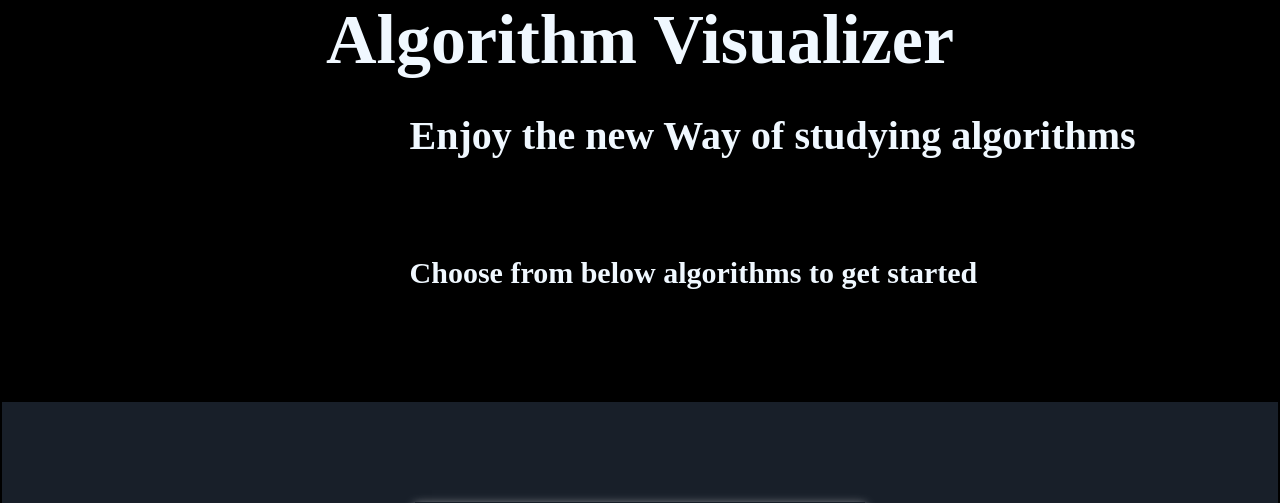
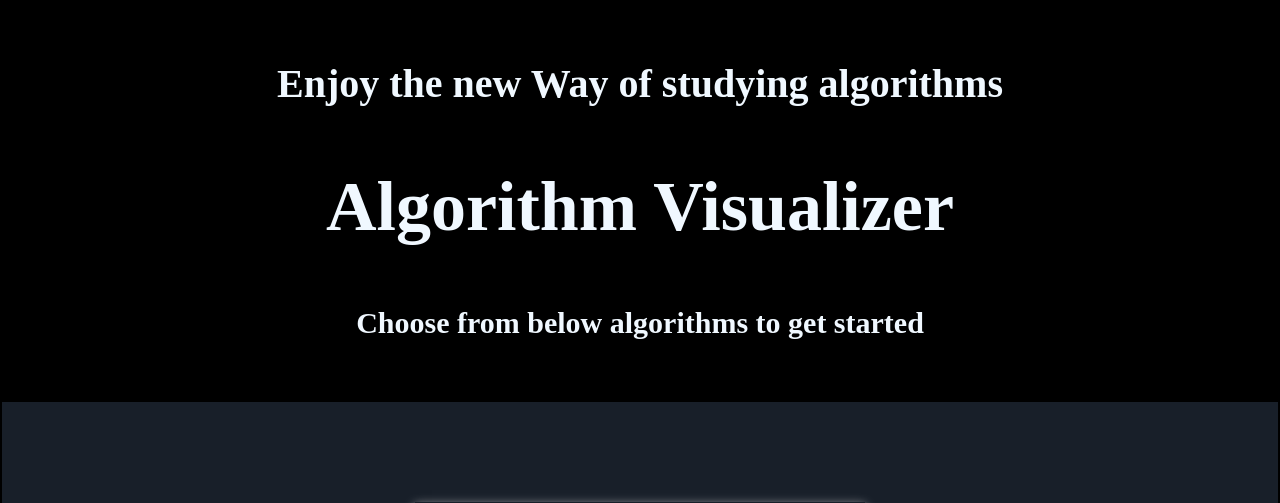
Before and after one commit to 7sakshi7/AlgorithmVisualizer-App, a PHP site: page / in a window 1280 px wide. Shown: the top 503 px of the page. Run offline with PHP 8.4, Linux system fonts and the light colour scheme.

Commit message:
Update style.css

```diff
--- a/style.css
+++ b/style.css
@@ -4,25 +4,23 @@
     box-sizing: border-box;
 }
 header{
+    align-items: center;
+    display: flex;
     height: 25rem;
     color: aliceblue;
     width: 100%;
     background-color: black;
+    flex-wrap: wrap;
+    flex-direction: column;
+    justify-content: space-evenly;
 }
 h1{
-    text-align: center;
     font-size: 70px;
 }
 h2{
-    position: absolute;
-    left: 32%;
-    top: 7rem;
     font-size: 40px;
 }
 h3{
-    position: absolute;
-    left: 32%;
-    top: 16rem;
     font-size: 30px;
 }
 .btn{
```
